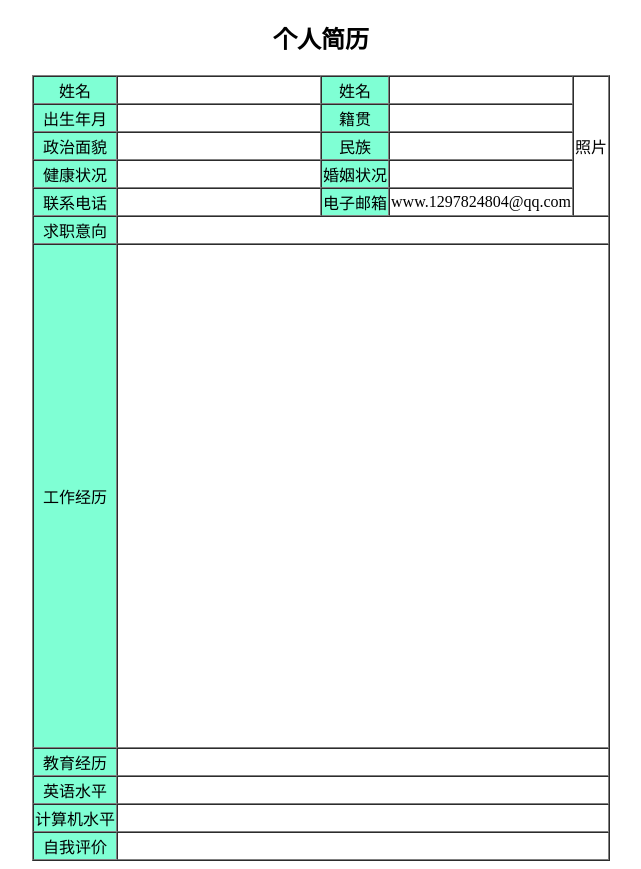
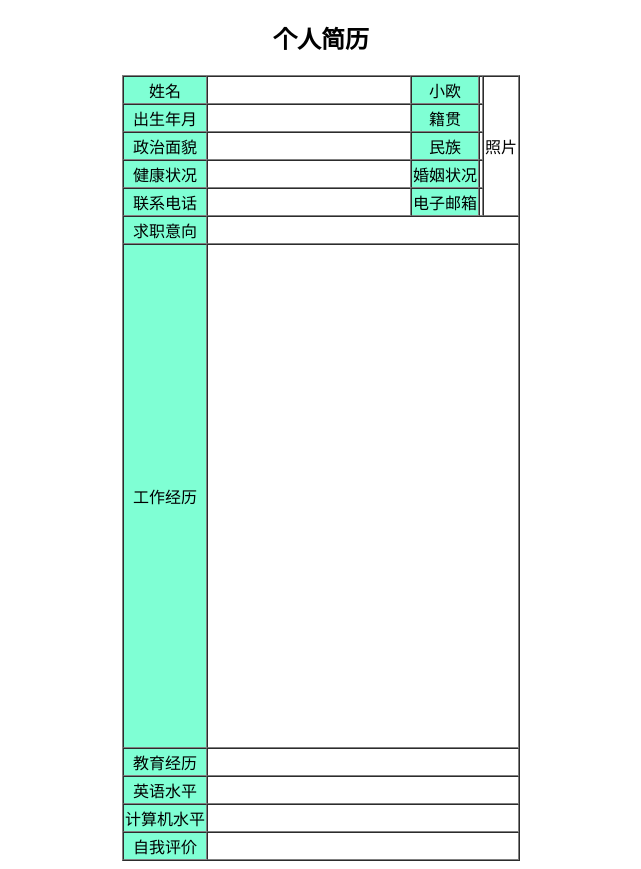
Before and after one commit to oxlsunny/oxlsunny.github.io, a plain HTML site: page index.html in a window 1280 px wide. Shown: the whole page, without its empty margins (319-960 px from the left). Drawn offline with Linux system fonts and the light colour scheme.

Commit message:
Update index.html

```diff
--- a/index.html
+++ b/index.html
@@ -10,7 +10,7 @@
 			<tr align="center" valign="center" >
 				<td bgcolor="aquamarine">姓名</td>
 				<td width="200"></td>
-				<td bgcolor="aquamarine">姓名</td>
+				<td bgcolor="aquamarine">小欧</td>
 				<td></td>
 				<td rowspan="5" >照片</td>
 			</tr>
@@ -39,7 +39,7 @@
 				<td bgcolor="aquamarine" bgcolor="aquamarine">联系电话</td>
 				<td></td>
 				<td bgcolor="aquamarine" bgcolor="aquamarine">电子邮箱</td>
-				<td> www.1297824804@qq.com</td>
+				<td> </td>
 
 			</tr>
 			<tr align="center" valign="center">
```
